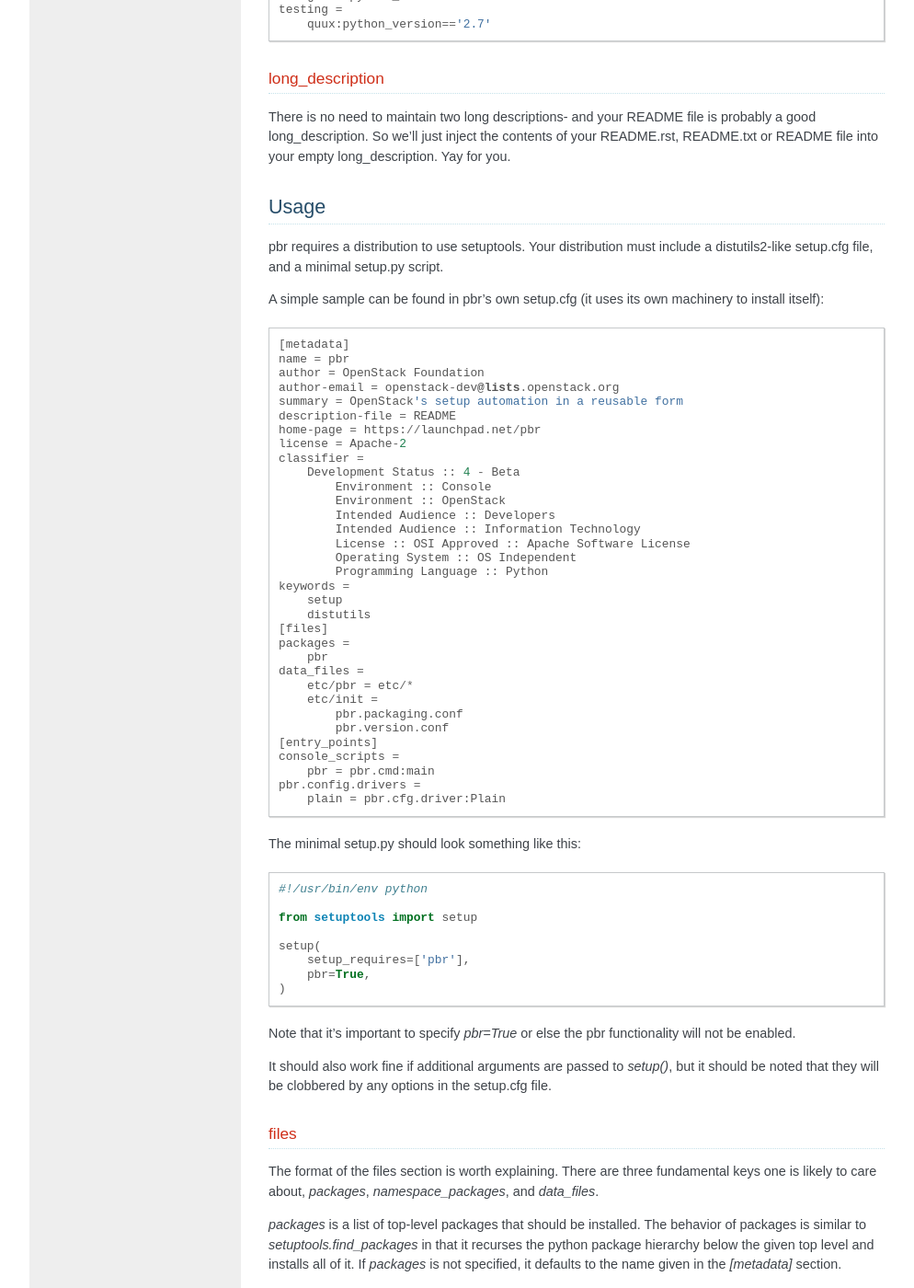
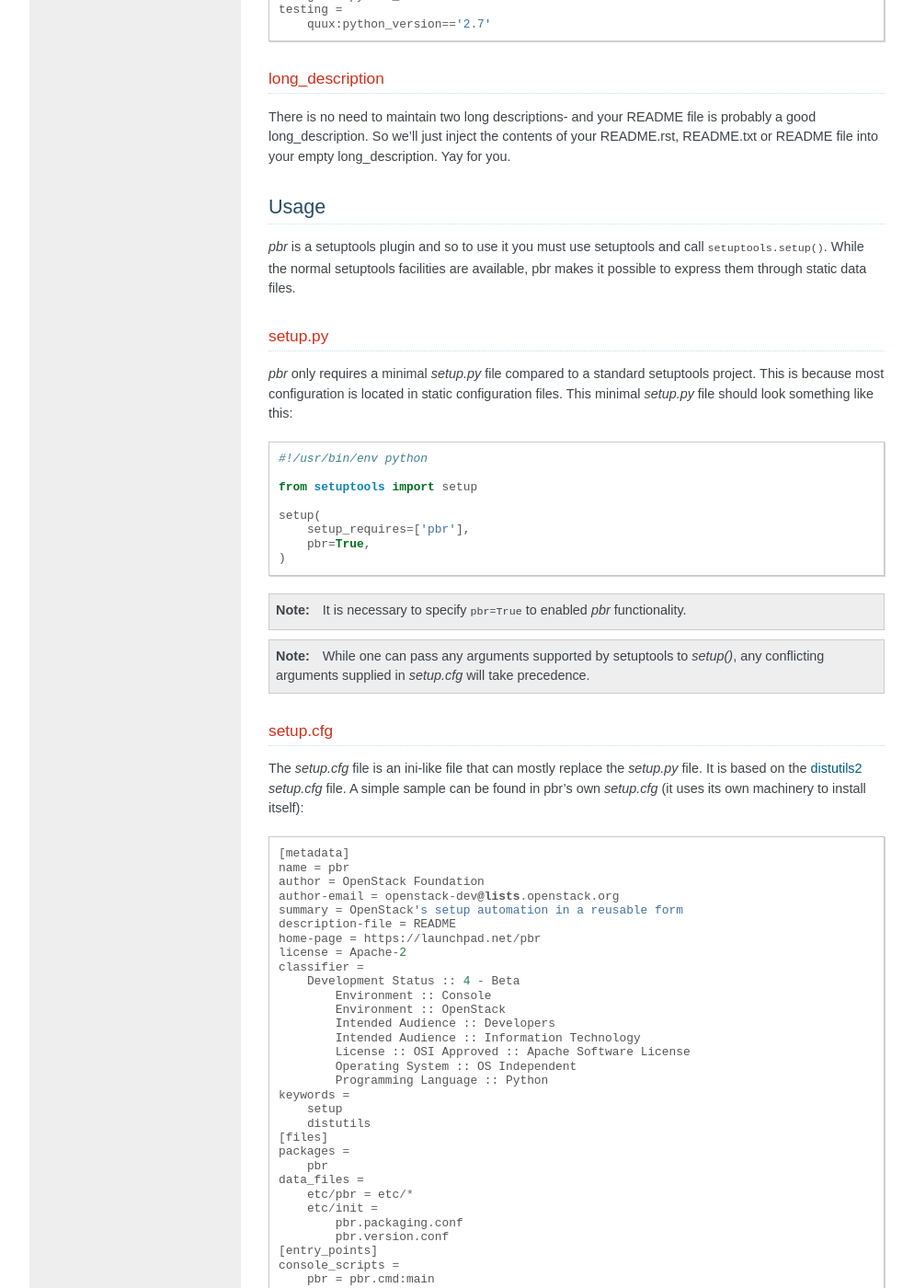
Before and after one commit to openstack/pbr, a Sphinx documentation site: the page built from doc/source/index.rst, in a window 1280 px wide and 1400 px high, scrolled down 3037 px. Shown: the whole window at 92% size, without its empty margins (128-1122 px from the left). Built offline with Sphinx 7.4.7, drawn with Linux system fonts in a browser that asks for light colours; some of the changed text lies outside the part shown.

Commit message:
doc: Restructure 'Usage' section
The usage section isn't very clear: it assumes a lot of setuptools
knowledge on behalf of the user when one of the goals is to abstract
away this knowledge.

Begin reworking it by restructuring the existing content. Move the
'setup.py' sub-section to the top, as it's arguably the most important
file, then slightly rework the 'setup.cfg' sub-section.

Change-Id: I85e136e8817e294ce9b536b4f3ee7f262cc3cd2c
Partial-bug: #1509376

```diff
--- a/doc/source/index.rst
+++ b/doc/source/index.rst
@@ -186,11 +186,42 @@
 
 Usage
 =====
-pbr requires a distribution to use setuptools.  Your distribution
-must include a distutils2-like setup.cfg file, and a minimal setup.py script.
 
-A simple sample can be found in pbr's own setup.cfg
-(it uses its own machinery to install itself)::
+`pbr` is a setuptools plugin and so to use it you must use setuptools and call
+``setuptools.setup()``. While the normal setuptools facilities are available,
+pbr makes it possible to express them through static data files.
+
+setup.py
+--------
+
+`pbr` only requires a minimal `setup.py` file compared to a standard setuptools
+project. This is because most configuration is located in static configuration
+files. This minimal `setup.py` file should look something like this::
+
+ #!/usr/bin/env python
+
+ from setuptools import setup
+
+ setup(
+     setup_requires=['pbr'],
+     pbr=True,
+ )
+
+.. note::
+
+   It is necessary to specify ``pbr=True`` to enabled `pbr` functionality.
+
+.. note::
+
+   While one can pass any arguments supported by setuptools to `setup()`,
+   any conflicting arguments supplied in `setup.cfg` will take precedence.
+
+setup.cfg
+---------
+
+The `setup.cfg` file is an ini-like file that can mostly replace the `setup.py`
+file. It is based on the distutils2_ `setup.cfg` file. A simple sample can be
+found in pbr's own `setup.cfg` (it uses its own machinery to install itself)::
 
  [metadata]
  name = pbr
@@ -226,46 +257,35 @@
  pbr.config.drivers =
      plain = pbr.cfg.driver:Plain
 
-The minimal setup.py should look something like this::
+There are a number of sections in these documents. These are:
 
- #!/usr/bin/env python
-
- from setuptools import setup
-
- setup(
-     setup_requires=['pbr'],
-     pbr=True,
- )
-
-Note that it's important to specify `pbr=True` or else the pbr functionality
-will not be enabled.
-
-It should also work fine if additional arguments are passed to `setup()`,
-but it should be noted that they will be clobbered by any options in the
-setup.cfg file.
+* metadata
+* files
+* entry_points
+* pbr
 
 files
------
+~~~~~
 
-The format of the files section is worth explaining. There are three
-fundamental keys one is likely to care about, `packages`,
-`namespace_packages`, and `data_files`.
+The ``files`` section defines the install location of files in the package
+using three fundamental keys: ``packages``, ``namespace_packages``, and
+``data_files``.
 
-`packages` is a list of top-level packages that should be installed. The
-behavior of packages is similar to `setuptools.find_packages` in that it
+``packages`` is a list of top-level packages that should be installed. The
+behavior of packages is similar to ``setuptools.find_packages`` in that it
 recurses the python package hierarchy below the given top level and installs
-all of it. If `packages` is not specified, it defaults to the name given
-in the `[metadata]` section.
+all of it. If ``packages`` is not specified, it defaults to the value of the
+``name`` field given in the ``[metadata]`` section.
 
-`namespace_packages` is the same, but is a list of packages that provide
+``namespace_packages`` is the same, but is a list of packages that provide
 namespace packages.
 
-`data_files` lists files to be installed. The format is an indented block
-that contains key value pairs which specify target directory and source
-file to install there. More than one source file for a directory may be
-indicated with a further indented list. Source files are stripped of leading
-directories. Additionally, `pbr` supports a simple file globbing syntax
-for installing entire directory structures, so::
+``data_files`` lists files to be installed. The format is an indented block
+that contains key value pairs which specify target directory and source file
+to install there. More than one source file for a directory may be indicated
+with a further indented list. Source files are stripped of leading directories.
+Additionally, `pbr` supports a simple file globbing syntax for installing
+entire directory structures, thus::
 
  [files]
  data_files =
@@ -275,7 +295,7 @@
          etc/dhcp-agent.ini
      etc/init.d = neutron.init
 
-Will result in `/etc/neutron` containing `api-paste.ini` and `dhcp-agent.ini`,
+will result in `/etc/neutron` containing `api-paste.ini` and `dhcp-agent.ini`,
 both of which pbr will expect to find in the `etc` directory in the root of
 the source tree. Additionally, `neutron.init` from that dir will be installed
 in `/etc/init.d`. All of the files and directories located under `etc/pbr` in
@@ -287,7 +307,10 @@
 subdirectory of a virtualenv.
 
 entry_points
-------------
+~~~~~~~~~~~~
+
+The `entry_points` section defines entry points for generated console scripts
+and python libraries.
 
 The general syntax of specifying entry points is a top level name indicating
 the entry point group name, followed by one or more key value pairs naming
@@ -307,44 +330,45 @@
 `Fancy` class in `pbr.cfg.driver`.
 
 pbr
----
+~~~
+
 The pbr section controls pbr specific options and behaviours.
 
-The `autodoc_tree_index_modules` is a boolean option controlling whether pbr
-should generate an index of modules using `sphinx-apidoc`. By default, setup.py
-is excluded. The list of excluded modules can be specified with the
-`autodoc_tree_excludes` option. See the
-`sphinx-apidoc man page <http://sphinx-doc.org/man/sphinx-apidoc.html>`_
-for more information.
+The ``autodoc_tree_index_modules`` is a boolean option controlling whether pbr
+should generate an index of modules using ``sphinx-apidoc``. By default,
+`setup.py` is excluded. The list of excluded modules can be specified with the
+``autodoc_tree_excludes`` option. See the `sphinx-apidoc man page`_ for more
+information.
 
-The `autodoc_index_modules` is a boolean option controlling whether pbr should
-itself generates documentation for Python modules of the project. By default,
-all found Python modules are included; some of them can be excluded by listing
-them in `autodoc_exclude_modules`. This list of modules can contains `fnmatch`
-style pattern (e.g. `myapp.tests.*`) to exclude some modules.
+The ``autodoc_index_modules`` is a boolean option controlling whether `pbr`
+should itself generates documentation for Python modules of the project. By
+default, all found Python modules are included; some of them can be excluded
+by listing them in ``autodoc_exclude_modules``. This list of modules can
+contains `fnmatch` style pattern (e.g. `myapp.tests.*`) to exclude some modules.
 
-The `warnerrors` boolean option is used to tell Sphinx builders to treat
+The ``warnerrors`` boolean option is used to tell Sphinx builders to treat
 warnings as errors which will cause sphinx-build to fail if it encounters
 warnings. This is generally useful to ensure your documentation stays clean
 once you have a good docs build.
 
 .. note::
 
-   When using `autodoc_tree_excludes` or `autodoc_index_modules` you may also
-   need to set `exclude_patterns` in your Sphinx configuration file (generally
-   found at doc/source/conf.py in most OpenStack projects) otherwise
-   Sphinx may complain about documents that are not in a toctree. This is
-   especially true if the `warnerrors=True` option is set. See
-   http://sphinx-doc.org/config.html for more information on configuring
+   When using ``autodoc_tree_excludes`` or ``autodoc_index_modules`` you may
+   also need to set ``exclude_patterns`` in your Sphinx configuration file
+   (generally found at `doc/source/conf.py` in most OpenStack projects)
+   otherwise Sphinx may complain about documents that are not in a toctree.
+   This is especially true if the ``warnerrors=True`` option is set. See the
+   `Sphinx build configuration file`_ documentation for more information on
+   configuring
    Sphinx.
 
 Comments
---------
+~~~~~~~~
 
-Comments may be used in setup.cfg, however all comments should start with a
+Comments may be used in `setup.cfg`, however all comments should start with a
 `#` and may be on a single line, or in line, with at least one white space
-character immediately preceding the `#`.  Semicolons are not a supported
-comment delimiter.  For instance::
+character immediately preceding the `#`. Semicolons are not a supported comment
+delimiter. For instance::
 
  [section]
  # A comment at the start of a dedicated line
@@ -370,3 +394,7 @@
 * :ref:`genindex`
 * :ref:`modindex`
 * :ref:`search`
+
+.. _distutils2: http://alexis.notmyidea.org/distutils2/setupcfg.html
+.. _sphinx-apidoc man page: http://sphinx-doc.org/man/sphinx-apidoc.html
+.. _Sphinx build configuration file: http://sphinx-doc.org/config.html
```
